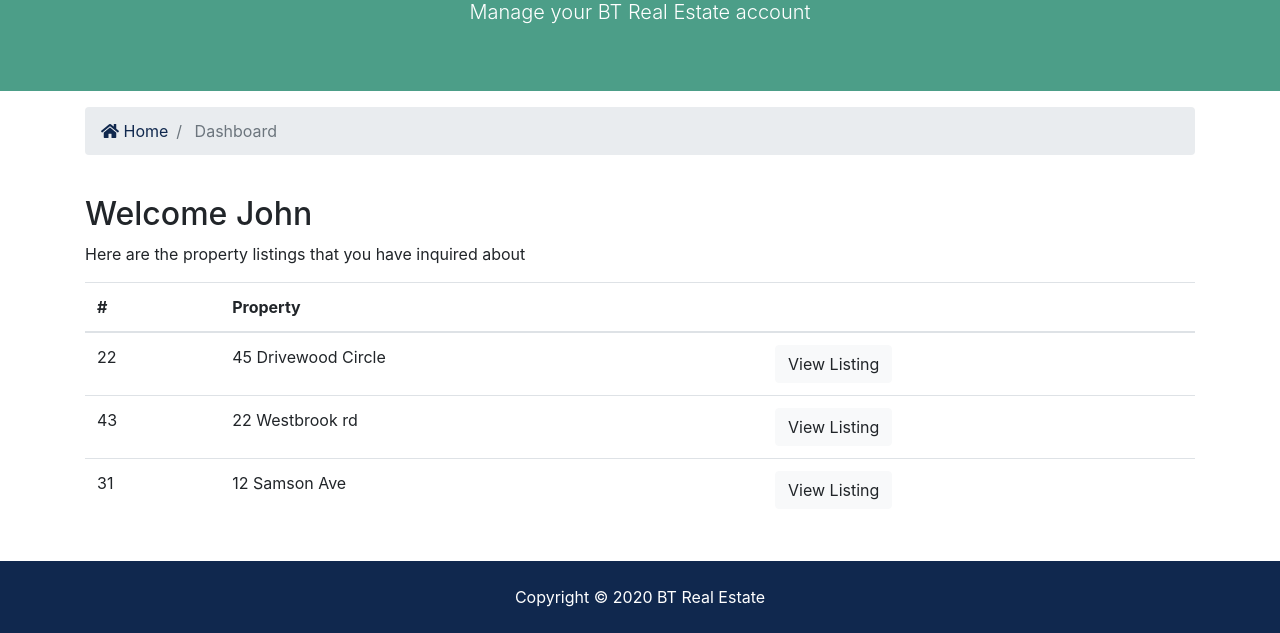
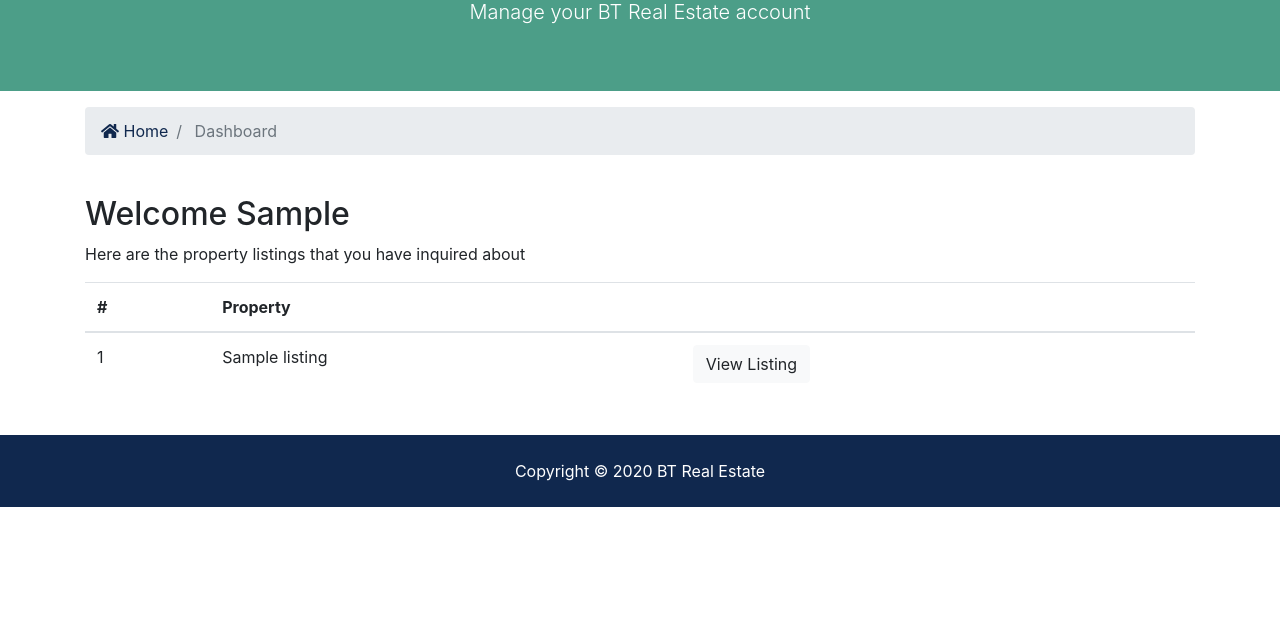
Before and after one commit to tirthshah-coder/Real-Estate, a Django app: template templates/accounts/dashboard.html in a window 1280 px wide. Shown: the part 254-887 px from the top of the page. After the commit the page ends 761 px from the top, so only its background shows below. Run offline with Django 3.2, Linux system fonts and the light colour scheme; a user stored in the database is signed in; tables that the repository leaves empty hold one stand-in row (values such as "Sample post"); the template is opened without the code that fills it: most values are stand-ins (such as "Sample title", 1, 10 or a date in 2020); parts of the project's set-up code (start-up, migrations or seed data) failed here and were passed over; some libraries are stand-ins or nearby versions.

Commit message:
Dashboard dynamic data added

```diff
--- a/templates/accounts/dashboard.html
+++ b/templates/accounts/dashboard.html
@@ -32,7 +32,8 @@
     <div class="container">
       <div class="row">
         <div class="col-md-12">
-          <h2>Welcome John</h2>
+          <h2>Welcome {{user.first_name}}</h2>
+          {% if contacts %}
           <p>Here are the property listings that you have inquired about</p>
           <table class="table">
             <thead>
@@ -43,29 +44,20 @@
               </tr>
             </thead>
             <tbody>
-              <tr>
-                <td>22</td>
-                <td>45 Drivewood Circle</td>
-                <td>
-                  <a class="btn btn-light" href="#">View Listing</a>
-                </td>
-              </tr>
-              <tr>
-                <td>43</td>
-                <td>22 Westbrook rd</td>
-                <td>
-                  <a class="btn btn-light" href="#">View Listing</a>
-                </td>
-              </tr>
-              <tr>
-                <td>31</td>
-                <td>12 Samson Ave</td>
-                <td>
-                  <a class="btn btn-light" href="#">View Listing</a>
-                </td>
-              </tr>
+              {% for contact in contacts %}
+                <tr>
+                  <td>{{contact.id}}</td>
+                  <td>{{contact.listing}}</td>
+                  <td>
+                    <a class="btn btn-light" href="{% url 'listing' contact.listing_id %}">View Listing</a>
+                  </td>
+                </tr>
+              {% endfor %}
             </tbody>
           </table>
+          {% else %}
+          <p>You have not made any inquiry</p>
+          {% endif %}
         </div>
       </div>
     </div>
```
Also changed, not shown: accounts/views.py (+7 -1 lines).
